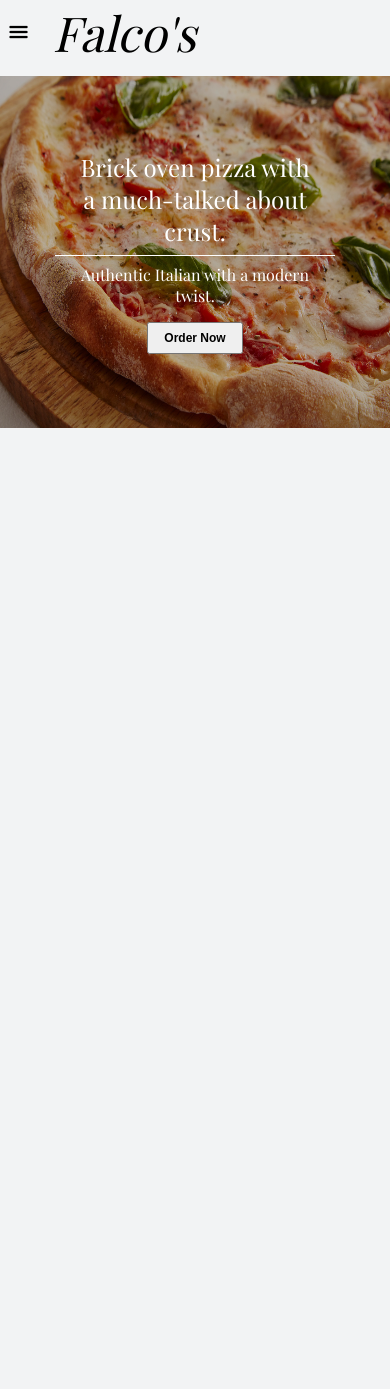
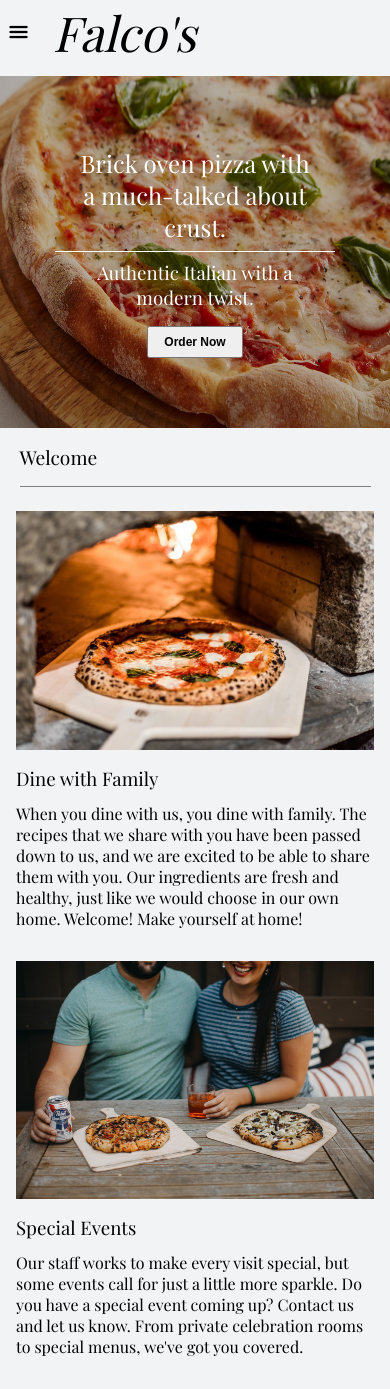
Before and after one commit to Yummy275/falcos-pies, a React (Create React App) app: page / in a window 390 px wide. Before the commit the page ends 844 px from the top, so only its background shows below. Built offline with nearby package versions, Linux system fonts and the light colour scheme.

Commit message:
home welcome mobile lookin good

```diff
--- a/src/components/HomeHeader.js
+++ b/src/components/HomeHeader.js
@@ -57,7 +57,7 @@ const Divider = styled.div`
     }
 `;
 
-const SubWords = styled.h4`
+const SubWords = styled.h3`
     font-weight: 100;
     @media (min-width: 768px) {
         margin: 1rem 0;
--- /dev/null
+++ b/src/components/HomeWelcome.js
@@ -0,0 +1,34 @@
+import React from 'react';
+import styled from 'styled-components';
+import TextWithDivider from './TextWithDivider';
+import WelcomeCard from './WelcomeCard';
+import cardOneImg from '../images/home-card-one.jpg';
+import cardTwoImg from '../images/home-card-two.jpg';
+
+const Container = styled.div``;
+
+const CardHolder = styled.div`
+    margin-top: 1.5rem;
+`;
+
+const HomeWelcome = () => {
+    return (
+        <Container>
+            <TextWithDivider word="Welcome"></TextWithDivider>
+            <CardHolder>
+                <WelcomeCard
+                    image={cardOneImg}
+                    title="Dine with Family"
+                    words="When you dine with us, you dine with family. The recipes that we share with you have been passed down to us, and we are excited to be able to share them with you. Our ingredients are fresh and healthy, just like we would choose in our own home. Welcome! Make yourself at home!"
+                ></WelcomeCard>
+                <WelcomeCard
+                    image={cardTwoImg}
+                    title="Special Events"
+                    words="Our staff works to make every visit special, but some events call for just a little more sparkle. Do you have a special event coming up? Contact us and let us know. From private celebration rooms to special menus, we've got you covered."
+                ></WelcomeCard>
+            </CardHolder>
+        </Container>
+    );
+};
+
+export default HomeWelcome;
--- /dev/null
+++ b/src/components/TextWithDivider.js
@@ -0,0 +1,16 @@
+import React from 'react';
+import styled from 'styled-components';
+
+const Word = styled.div`
+    width: 90%;
+    padding: 1rem 0;
+    margin: 0 auto;
+    font-size: 1.2rem;
+    border-bottom: 1px solid grey;
+`;
+
+const TextWithDivider = ({ word }) => {
+    return <Word>{word}</Word>;
+};
+
+export default TextWithDivider;
--- /dev/null
+++ b/src/components/WelcomeCard.js
@@ -0,0 +1,34 @@
+import React from 'react';
+import styled from 'styled-components';
+
+const Container = styled.div`
+    padding: 0 1rem;
+    margin-bottom: 2rem;
+`;
+
+const CardImg = styled.img`
+    width: 100%;
+`;
+
+const WordsHolder = styled.div``;
+
+const SecTitle = styled.h3`
+    font-weight: 100;
+    margin: 0.75rem 0;
+`;
+
+const Words = styled.p``;
+
+const WelcomeCard = ({ image, title, words }) => {
+    return (
+        <Container>
+            <CardImg src={image}></CardImg>
+            <WordsHolder>
+                <SecTitle>{title}</SecTitle>
+                <Words>{words}</Words>
+            </WordsHolder>
+        </Container>
+    );
+};
+
+export default WelcomeCard;
--- a/src/pages/HomePage.js
+++ b/src/pages/HomePage.js
@@ -1,8 +1,14 @@
 import React from 'react';
-import styled from 'styled-components';
 import HomeHeader from '../components/HomeHeader';
+import HomeWelcome from '../components/HomeWelcome';
+
 const HomePage = () => {
-    return <HomeHeader></HomeHeader>;
+    return (
+        <>
+            <HomeHeader></HomeHeader>
+            <HomeWelcome></HomeWelcome>
+        </>
+    );
 };
 
 export default HomePage;
```
Also changed, not shown: src/images/home-card-one.jpg (added), src/images/home-card-two.jpg (added).
